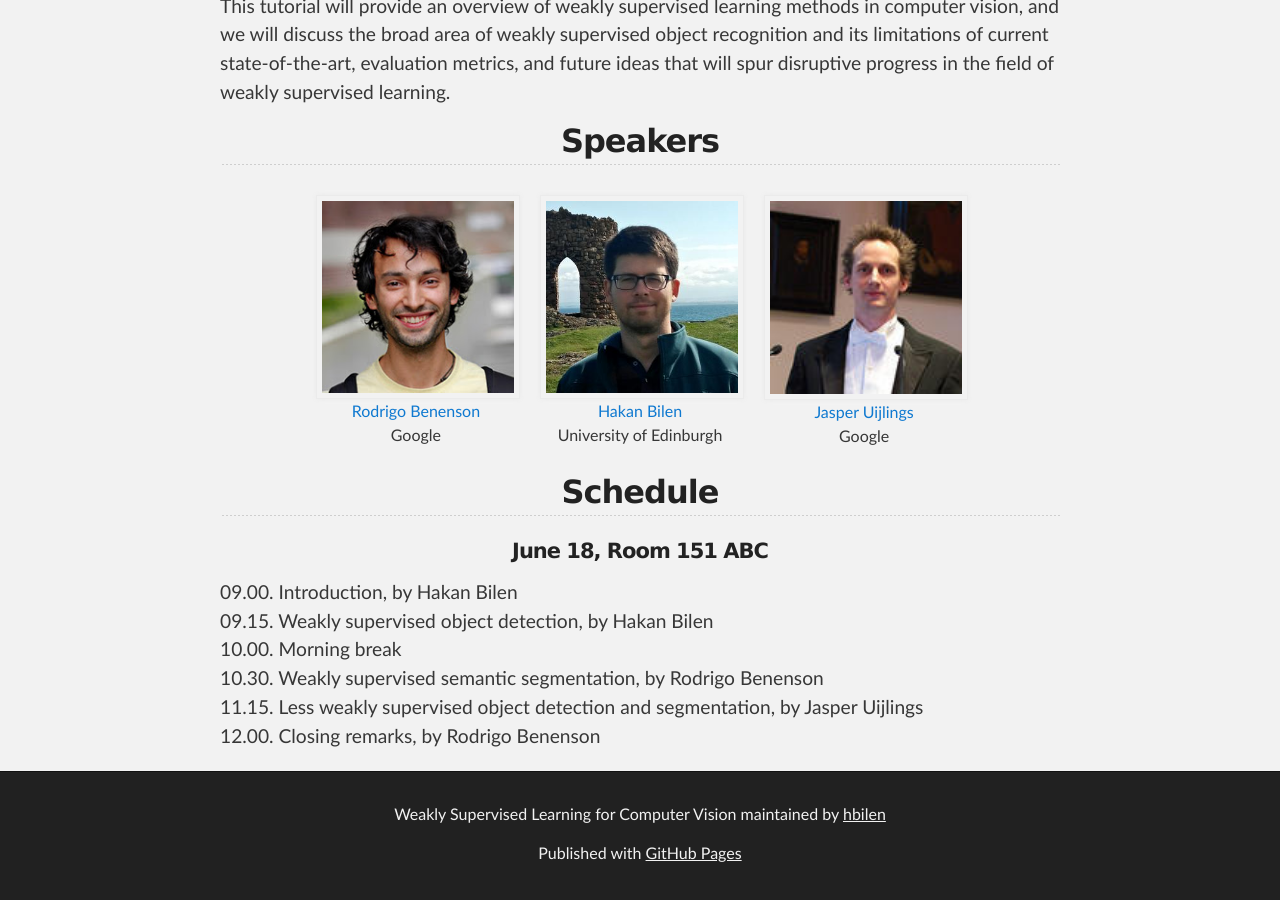
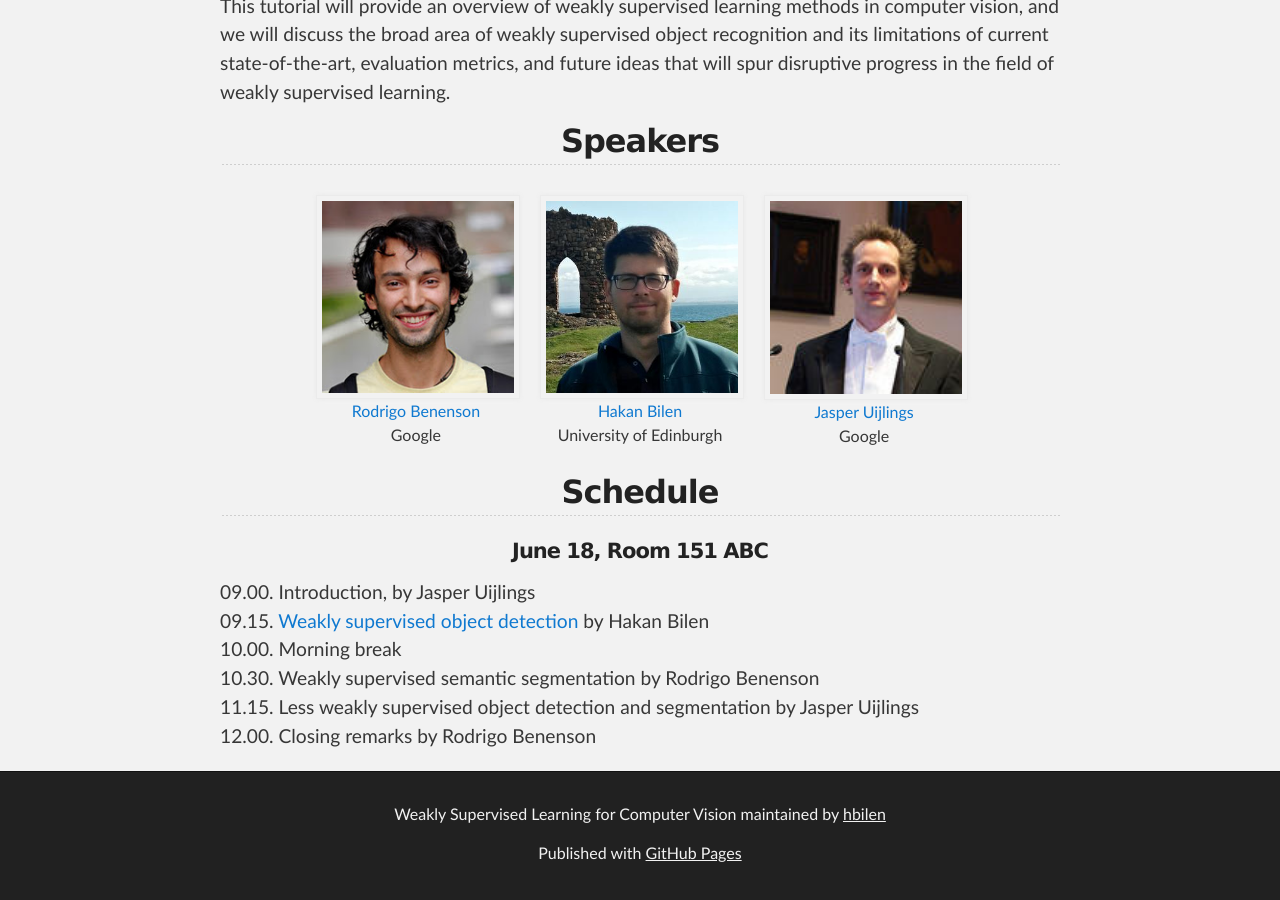
Before and after one commit to hbilen/wsl-cvpr18.github.io, a Jekyll site: the page built from index.md, in a window 1280 px wide and 900 px high, scrolled down 601 px. Built offline with Jekyll 4.4.1, drawn with Linux system fonts in a browser that asks for light colours.

Commit message:
Add slides

```diff
--- a/index.md
+++ b/index.md
@@ -31,11 +31,11 @@ This tutorial will provide an overview of weakly supervised learning methods in
 <h4>June 18, Room 151 ABC</h4>
 <div align="left">
 <span style="font-size:larger;">
-09.00. Introduction, by Hakan Bilen<br>
-09.15. Weakly supervised object detection, by Hakan Bilen<br>
+09.00. Introduction, by Jasper Uijlings<br>
+09.15. <a href="{{ site.baseurl }}/assets/wsod.pdf">Weakly supervised object detection</a> by Hakan Bilen<br>
 10.00. Morning break <br>
-10.30. Weakly supervised semantic segmentation, by Rodrigo Benenson<br>
-11.15. Less weakly supervised object detection and segmentation, by Jasper Uijlings <br>
-12.00. Closing remarks, by Rodrigo Benenson<br>
+10.30. Weakly supervised semantic segmentation by Rodrigo Benenson<br>
+11.15. Less weakly supervised object detection and segmentation by Jasper Uijlings <br>
+12.00. Closing remarks by Rodrigo Benenson<br>
 </span>
 </div>
```
Also changed, not shown: 1 other file.
